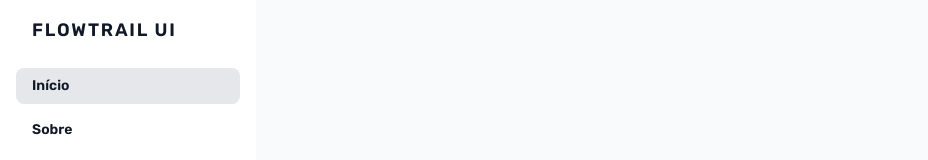
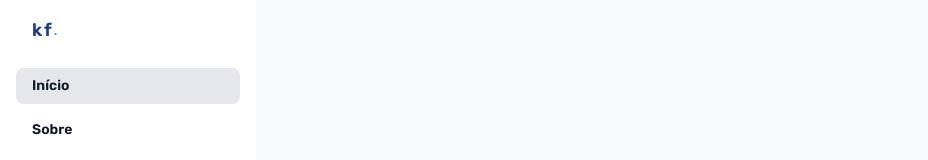
Before and after one commit to kauanfelipe96/personal-portfolio, a React (Vite) app: page / in a window 1280 px wide. Shown: the top 160 px of the page, without its empty margins (0-928 px from the left). Built offline with nearby package versions, Linux system fonts and the light colour scheme.

Commit message:
iniciando personal-portfolio

```diff
--- a/src/components/SidebarComponent.jsx
+++ b/src/components/SidebarComponent.jsx
@@ -14,9 +14,9 @@ export default function SidebarComponent() {
 
   return (
     <div className="md:flex flex-col md:flex-row md:min-h-screen w-full">
-      <div onClick={() => setOpenDropdown(false)} className="flex flex-col w-full md:w-64 text-gray-700 bg-white dark-mode:text-gray-200 dark-mode:bg-gray-800 flex-shrink-0" x-data="{ open: false }">
+      <div onClick={() => setOpenDropdown(false)} className="flex flex-col w-full md:w-64 text-gray-700 bg-white flex-shrink-0" x-data="{ open: false }">
         <div className="flex-shrink-0 px-8 py-4 flex flex-row items-center justify-between">
-          <a href="#" className="text-lg font-semibold tracking-widest text-gray-900 uppercase rounded-lg dark-mode:text-white focus:outline-none focus:shadow-outline">Flowtrail UI</a>
+          <a href="#" className="text-lg font-semibold tracking-widest text-blue-900  rounded-lg dark-mode:text-white focus:outline-none focus:shadow-outline">kf</a><a className="w-[500px] text-bold text-blue-500">.</a>
           <button className="rounded-lg md:hidden rounded-lg focus:outline-none focus:shadow-outline" onClick={toggleMenu}>
             <svg fill="currentColor" viewBox="0 0 20 20" className="w-6 h-6">
               {openMenu ? (
```
